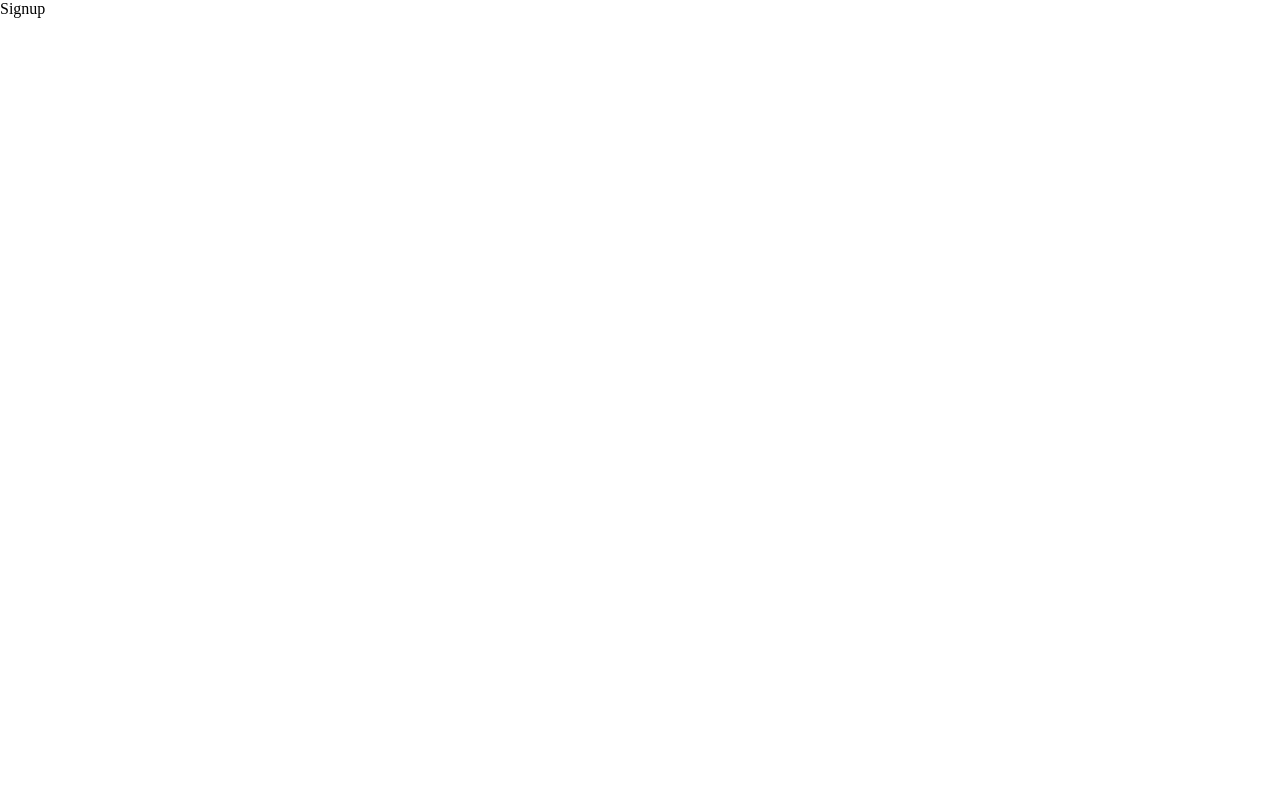
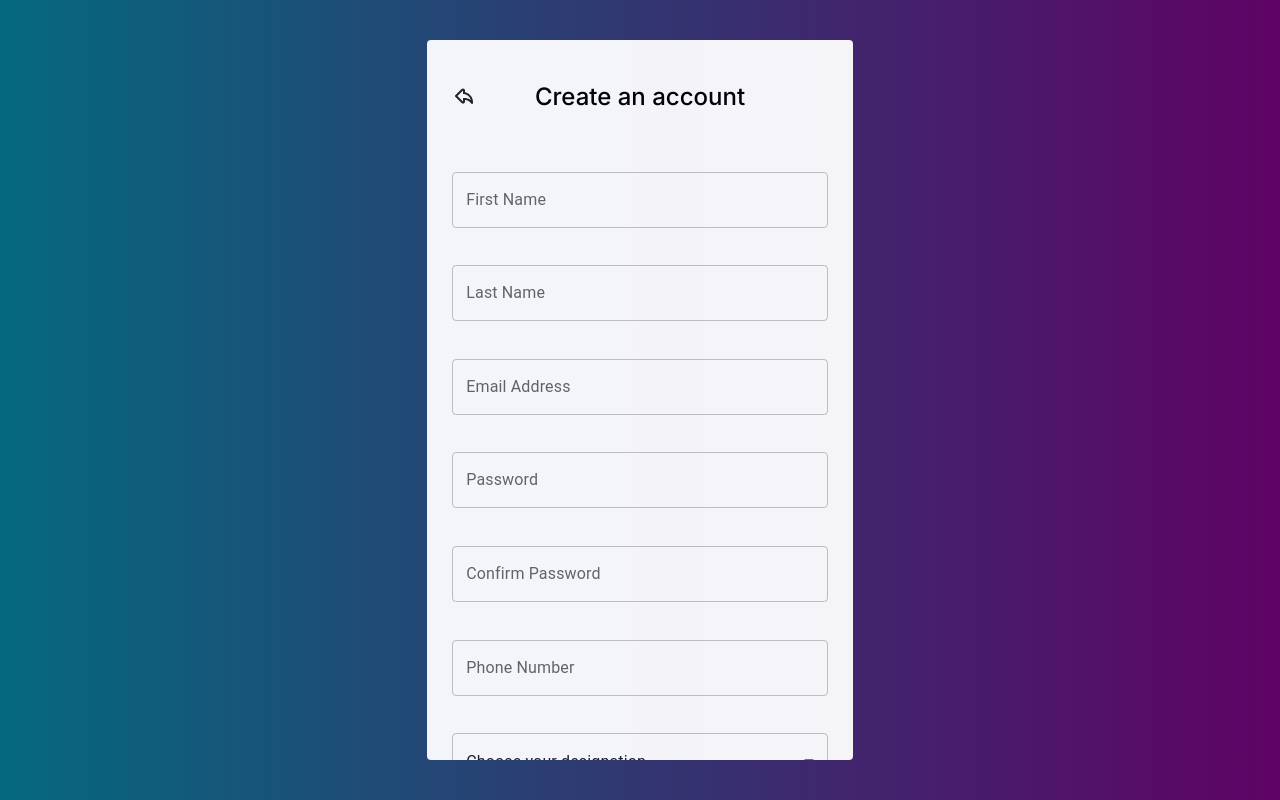
Before and after one commit to yubin-varicon/react-form, a React (Vite) app: page /signup in a window 1280 px wide. Built offline with nearby package versions, Linux system fonts and the light colour scheme.

Commit message:
feat: Signup page design complete

```diff
--- /dev/null
+++ b/src/assets/styles/page_styles/Signup.module.css
@@ -0,0 +1,67 @@
+@import url("https://fonts.googleapis.com/css2?family=Inter:wght@100;200;300;400;500;600;700;800;900&display=swap");
+
+.mainContainer {
+  height: 100vh;
+  background: linear-gradient(
+    90deg,
+    rgba(5, 105, 126, 1) 0%,
+    rgba(95, 3, 101, 1) 100%
+  );
+}
+
+.signupFormContainer {
+  height: 90%;
+  overflow-y: scroll;
+  padding: 2%;
+  border-radius: 4px;
+  opacity: 0.95;
+  background-color: white;
+}
+
+.formHeaderContainer {
+  display: flex;
+  position: relative;
+  align-items: center;
+  justify-content: center;
+  /* gap: 10%; */
+  margin-bottom: 12%;
+}
+
+.formHeading {
+  font-family: "Inter", sans-serif;
+  font-weight: 500;
+  font-size: 1.5rem;
+}
+
+.inputContainer {
+  margin-bottom: 10%;
+  position: relative;
+}
+
+.inputField {
+  width: 100%;
+  text-align: left;
+}
+
+.buttonContainer {
+  padding: 5% 0;
+  display: flex;
+  justify-content: space-evenly;
+}
+
+.signupButton {
+  width: 30%;
+  height: 40px;
+  align-self: center;
+  background-color: #090979 !important;
+}
+
+.signupButton:hover {
+  background-color: #05054f !important;
+}
+
+.cancelButton {
+  width: 30%;
+  height: 40px;
+  align-self: center;
+}
--- a/src/pages/login/Login.jsx
+++ b/src/pages/login/Login.jsx
@@ -6,7 +6,7 @@ import Styles from "../../assets/styles/page_styles/Login.module.css";
 
 const Login = () => {
   useEffect(() => {
-    document.title = "Login Page";
+    document.title = "Login";
   }, []);
 
   return (
--- a/src/pages/signup/Signup.jsx
+++ b/src/pages/signup/Signup.jsx
@@ -1,7 +1,159 @@
-import React from "react";
+import React, { useEffect } from "react";
+import { Grid, TextField, Button, MenuItem, Select } from "@mui/material";
+import { Link, useNavigate } from "react-router-dom";
+import Styles from "../../assets/styles/page_styles/Signup.module.css";
+import { TiArrowBackOutline } from "react-icons/ti";
 
 const Signup = () => {
-  return <div>Signup</div>;
+  useEffect(() => {
+    document.title = "Signup";
+  });
+
+  return (
+    <Grid
+      container
+      alignItems="center"
+      justifyContent="center"
+      className={Styles.mainContainer}
+    >
+      <Grid
+        item
+        xlg={4}
+        lg={4}
+        md={6}
+        sm={10}
+        xs={12}
+        className={Styles.signupFormContainer}
+      >
+        <div className={Styles.formHeaderContainer}>
+          <Link
+            to="/login"
+            style={{ color: "rgb(34, 34, 34)", position: "absolute", left: 0 }}
+          >
+            <TiArrowBackOutline
+              style={{ fontSize: "1.5rem", marginTop: "3px" }}
+            />
+          </Link>
+
+          <h1 className={Styles.formHeading}>Create an account</h1>
+        </div>
+
+        <form id="signupForm">
+          <div className={Styles.inputContainer}>
+            <TextField
+              id="firstName"
+              name="firstName"
+              label="First Name"
+              type="text"
+              className={Styles.inputField}
+            />
+          </div>
+
+          <div className={Styles.inputContainer}>
+            <TextField
+              id="lastName"
+              name="lastName"
+              label="Last Name"
+              type="text"
+              className={Styles.inputField}
+            />
+          </div>
+
+          <div className={Styles.inputContainer}>
+            <TextField
+              id="email"
+              name="email"
+              label="Email Address"
+              type="text"
+              className={Styles.inputField}
+            />
+          </div>
+
+          <div className={Styles.inputContainer}>
+            <TextField
+              id="password"
+              name="password"
+              label="Password"
+              type="password"
+              className={Styles.inputField}
+            />
+          </div>
+
+          <div className={Styles.inputContainer}>
+            <TextField
+              id="confirmPassword"
+              name="confirmPassword"
+              label="Confirm Password"
+              type="password"
+              className={Styles.inputField}
+            />
+          </div>
+
+          <div className={Styles.inputContainer}>
+            <TextField
+              id="phoneNumber"
+              name="phoneNumber"
+              label="Phone Number"
+              type="number"
+              className={Styles.inputField}
+              onKeyPress={() => {
+                return "/[0-9]/i.test(event.key)";
+              }}
+            />
+          </div>
+
+          <div className={Styles.inputContainer}>
+            <Select
+              id="designation"
+              name="designation"
+              defaultValue="Select one"
+              className={Styles.inputField}
+            >
+              <MenuItem value="Select one" disabled>
+                Choose your designation
+              </MenuItem>
+
+              <MenuItem value="Frontend Developer">Frontend Developer</MenuItem>
+
+              <MenuItem value="Backend Developer">Backend Developer</MenuItem>
+
+              <MenuItem value="Fullstack Developer">
+                Fullstack Developer
+              </MenuItem>
+
+              <MenuItem value="Finance">Finance</MenuItem>
+
+              <MenuItem value="Human Resource">Human Resource</MenuItem>
+
+              <MenuItem value="Product Designer">Product Designer</MenuItem>
+
+              <MenuItem value="Marketing">Marketing</MenuItem>
+            </Select>
+          </div>
+
+          <div className={Styles.buttonContainer}>
+            <Button
+              type="button"
+              variant="contained"
+              className={Styles.signupButton}
+              // onClick={handleSubmit}
+            >
+              Signup
+            </Button>
+
+            <Button
+              type="submit"
+              variant="outlined"
+              className={Styles.cancelButton}
+              // onClick={handleCancel}
+            >
+              Cancel
+            </Button>
+          </div>
+        </form>
+      </Grid>
+    </Grid>
+  );
 };
 
 export default Signup;
```
